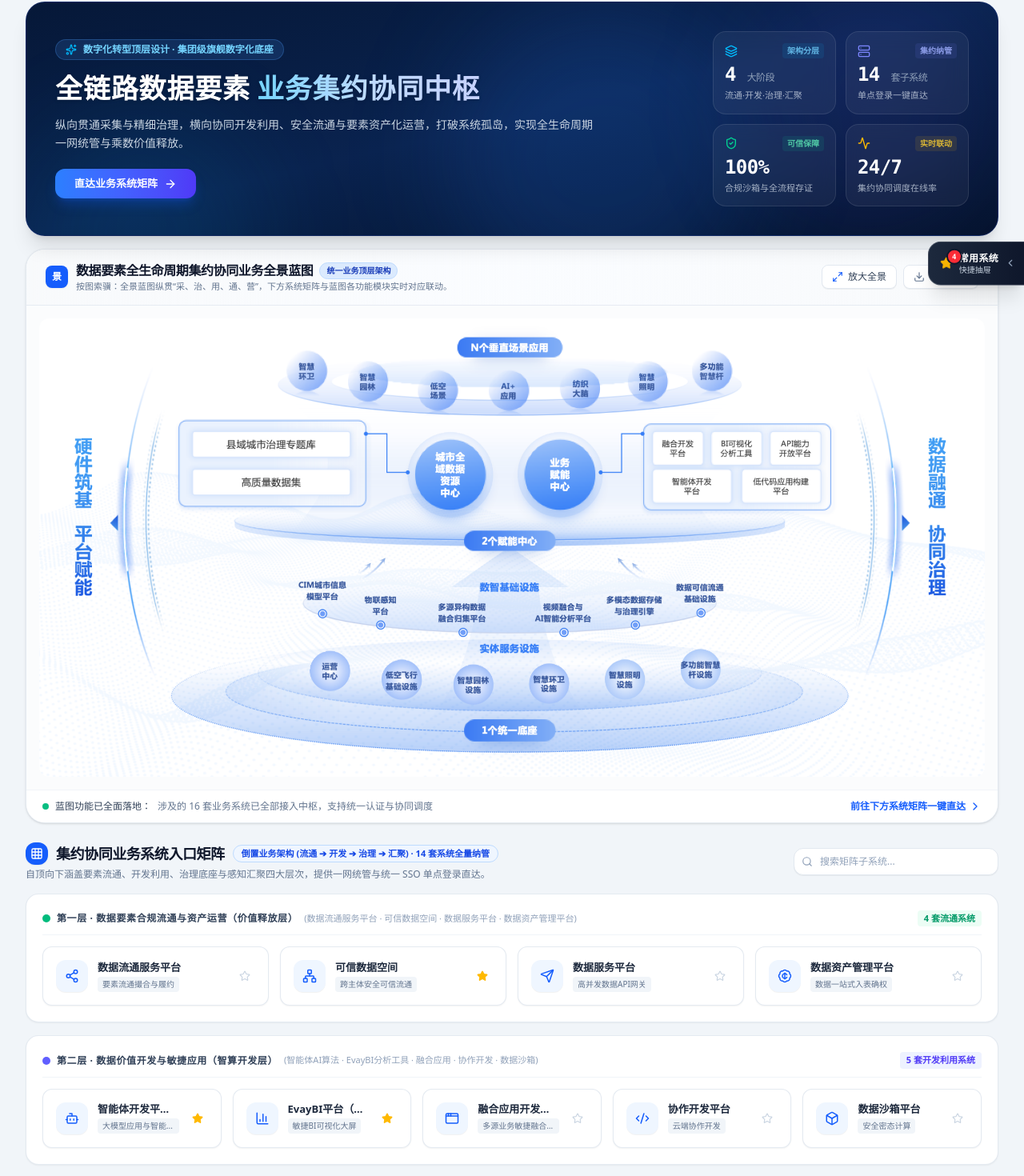
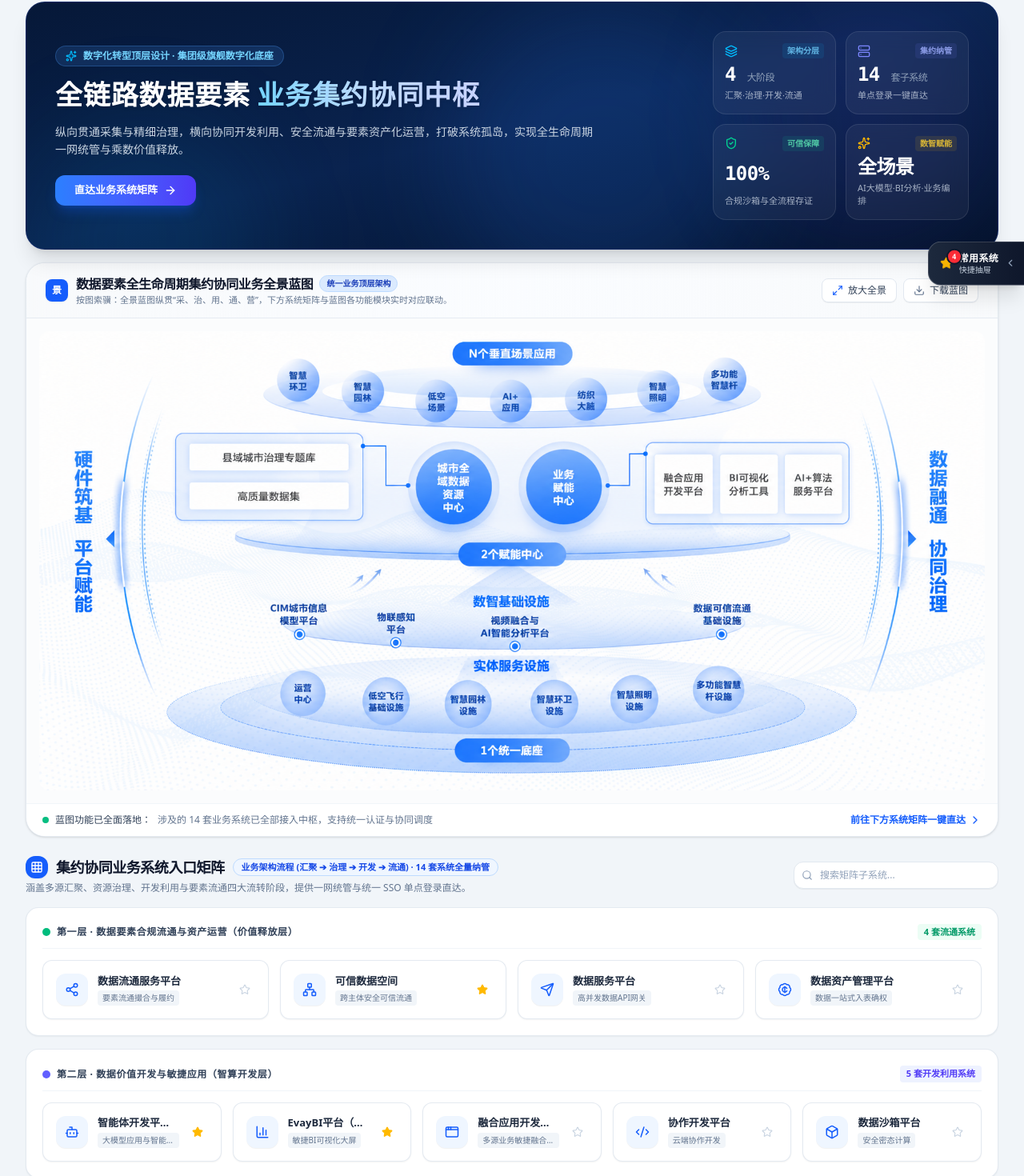
Before and after one commit to wmxnz123-dot/sjysyhd2, a React (Vite) app: page / in a window 1280 px wide. Shown: the part 71-1541 px from the top of the page at 80% size. Built offline with nearby package versions, Linux system fonts and the light colour scheme.

Commit message:
feat: update portal architecture blueprint and layout
- Replace architecture blueprint image (img05)
- Reorder business architecture flow to (汇聚➔治理➔开发➔流通)
- Refine system matrix description and UI labels
- Update iconography to reflect data intelligence focus

```diff
--- a/src/App.tsx
+++ b/src/App.tsx
@@ -267,7 +267,7 @@ export default function App() {
 
       {/* Main Content Area */}
       <main className="flex-1 w-[95%] max-w-[1680px] mx-auto pt-4 pb-4">
-        {/* 1. 门户第一屏：平台战略形象宣传 + img04.png 架构全景蓝图展台 */}
+        {/* 1. 门户第一屏：平台战略形象宣传 + img05.png 架构全景蓝图展台 */}
         <BlueprintHero
           onExploreSystems={() => handleQuickNavigate('lifecycle-section')}
           onExploreFavorites={() => setIsFavoriteDrawerOpen(true)}
--- a/src/components/BlueprintHero.tsx
+++ b/src/components/BlueprintHero.tsx
@@ -1,5 +1,5 @@
 import React, { useState } from 'react';
-import img04Asset from '../data/img04.png';
+import img05Asset from '../data/img05.png';
 import {
   Sparkles,
   Maximize2,
@@ -81,7 +81,7 @@ export const BlueprintHero: React.FC<BlueprintHeroProps> = ({
                 <span className="text-[10px] font-semibold text-sky-300/80 bg-sky-400/10 px-1.5 py-0.5 rounded">架构分层</span>
               </div>
               <div className="text-2xl font-black font-mono text-white tracking-tight">4 <span className="text-xs font-normal text-slate-400">大阶段</span></div>
-              <div className="text-[11px] text-slate-300/80 mt-0.5">流通·开发·治理·汇聚</div>
+              <div className="text-[11px] text-slate-300/80 mt-0.5">汇聚·治理·开发·流通</div>
             </div>
 
             <div className="bg-white/5 border border-white/10 rounded-2xl p-3.5 backdrop-blur-md flex flex-col justify-between">
@@ -104,17 +104,17 @@ export const BlueprintHero: React.FC<BlueprintHeroProps> = ({
 
             <div className="bg-white/5 border border-white/10 rounded-2xl p-3.5 backdrop-blur-md flex flex-col justify-between">
               <div className="flex items-center justify-between text-amber-400 mb-1">
-                <Activity className="w-4 h-4" />
-                <span className="text-[10px] font-semibold text-amber-300/80 bg-amber-400/10 px-1.5 py-0.5 rounded">实时联动</span>
+                <Sparkles className="w-4 h-4" />
+                <span className="text-[10px] font-semibold text-amber-300/80 bg-amber-400/10 px-1.5 py-0.5 rounded">数智赋能</span>
               </div>
-              <div className="text-2xl font-black font-mono text-white tracking-tight">24/7</div>
-              <div className="text-[11px] text-slate-300/80 mt-0.5">集约协同调度在线率</div>
+              <div className="text-2xl font-black font-mono text-white tracking-tight">全场景</div>
+              <div className="text-[11px] text-slate-300/80 mt-0.5">AI大模型·BI分析·业务编排</div>
             </div>
           </div>
         </div>
       </div>
 
-      {/* 2. img04.png 业务架构与中枢全景蓝图展台 (宣传门面 + 按图索引核心) */}
+      {/* 2. img05.png 业务架构与中枢全景蓝图展台 (宣传门面 + 按图索引核心) */}
       <div className="mt-4 bg-white rounded-3xl border border-slate-200/90 shadow-sm overflow-hidden">
         {/* 展台标题栏与工具栏 */}
         <div className="px-5 sm:px-6 py-3.5 bg-gradient-to-r from-slate-50 via-blue-50/30 to-slate-50 border-b border-slate-200/80 flex flex-wrap items-center justify-between gap-3">
@@ -150,7 +150,7 @@ export const BlueprintHero: React.FC<BlueprintHeroProps> = ({
             </button>
 
             <a
-              href="/img04.png"
+              href="/img05.png"
               download="数据要素全生命周期业务全景蓝图.png"
               className="inline-flex items-center gap-1.5 px-3 py-1.5 rounded-lg bg-white hover:bg-slate-100 text-slate-700 text-xs font-medium border border-slate-200 transition-colors shadow-2xs cursor-pointer"
               title="下载高清全景架构蓝图"
@@ -175,15 +175,15 @@ export const BlueprintHero: React.FC<BlueprintHeroProps> = ({
           </div>
 
           <img
-            src={img04Asset || '/img04.png'}
+            src={img05Asset || '/img05.png'}
             alt="数据要素全生命周期集约协同业务全景蓝图"
             className="w-full h-auto max-h-[580px] lg:max-h-[640px] object-contain rounded-xl select-none transition-transform duration-300 group-hover:scale-[1.006]"
             loading="eager"
             onLoad={() => setImageLoaded(true)}
             onError={(e) => {
               const target = e.currentTarget;
-              if (target.src !== '/img04.png') {
-                target.src = '/img04.png';
+              if (target.src !== '/img05.png') {
+                target.src = '/img05.png';
               }
             }}
           />
@@ -194,7 +194,7 @@ export const BlueprintHero: React.FC<BlueprintHeroProps> = ({
           <div className="flex items-center gap-2">
             <span className="w-2 h-2 rounded-full bg-emerald-500 animate-pulse" />
             <span className="font-medium text-slate-700">蓝图功能已全面落地：</span>
-            <span>涉及的 16 套业务系统已全部接入中枢，支持统一认证与协同调度</span>
+            <span>涉及的 14 套业务系统已全部接入中枢，支持统一认证与协同调度</span>
           </div>
 
           <button
@@ -220,12 +220,12 @@ export const BlueprintHero: React.FC<BlueprintHeroProps> = ({
 
             <div className="flex items-center gap-3">
               <a
-                href="/img04.png"
+                href="/img05.png"
                 download="数据要素全生命周期业务全景蓝图.png"
                 className="px-3 py-1.5 rounded-lg bg-white/10 hover:bg-white/20 text-white text-xs font-medium transition-colors flex items-center gap-1.5"
               >
                 <Download className="w-3.5 h-3.5" />
-                <span>下载原图 (1986×1104)</span>
+                <span>下载原图</span>
               </a>
 
               <button
@@ -242,7 +242,7 @@ export const BlueprintHero: React.FC<BlueprintHeroProps> = ({
           {/* Modal Body: Large responsive image */}
           <div className="flex-1 overflow-auto flex items-center justify-center p-2 sm:p-4">
             <img
-              src={img04Asset || '/img04.png'}
+              src={img05Asset || '/img05.png'}
               alt="全景蓝图高清研读"
               className="max-w-none w-auto max-h-[88vh] object-contain rounded-lg shadow-2xl border border-white/10"
             />
--- a/src/components/SystemCard.tsx
+++ b/src/components/SystemCard.tsx
@@ -28,7 +28,7 @@ export const SystemCard: React.FC<SystemCardProps> = ({
           : 'bg-white hover:bg-gradient-to-r hover:from-blue-50/50 hover:to-indigo-50/30 border border-slate-200/90 hover:border-blue-400 text-slate-800 hover:shadow-xs'
       }`}
       id={`system-card-${system.id}`}
-      title={`进入系统：${system.name} · ${system.coreCapability}${isBaseFoundation ? '（核心底座）' : ''}`}
+      title={`进入系统：${system.name} · ${system.coreCapability}`}
     >
       {/* Left: App Icon & System Quick Information */}
       <div className="flex items-center gap-3 min-w-0 flex-1">
@@ -53,11 +53,6 @@ export const SystemCard: React.FC<SystemCardProps> = ({
             >
               {system.name}
             </h4>
-            {isBaseFoundation && (
-              <span className="shrink-0 px-1.5 py-0.2 rounded text-[10px] font-bold bg-blue-500/30 text-blue-200 border border-blue-400/40">
-                核心底座
-              </span>
-            )}
           </div>
           <div className="mt-1 flex items-center gap-1.5">
             <span
--- a/src/components/SystemMatrixSection.tsx
+++ b/src/components/SystemMatrixSection.tsx
@@ -87,11 +87,11 @@ export const SystemMatrixSection: React.FC<SystemMatrixSectionProps> = ({
               集约协同业务系统入口矩阵
             </h2>
             <span className="inline-flex items-center px-2.5 py-0.5 rounded-full text-[11px] font-semibold bg-blue-50 text-blue-700 border border-blue-200">
-              倒置业务架构 (流通 ➔ 开发 ➔ 治理 ➔ 汇聚) · {systems.length} 套系统全量纳管
+              业务架构流程 (汇聚 ➔ 治理 ➔ 开发 ➔ 流通) · {systems.length} 套系统全量纳管
             </span>
           </div>
           <p className="text-xs text-slate-500 mt-1">
-            自顶向下涵盖要素流通、开发利用、治理底座与感知汇聚四大层次，提供一网统管与统一 SSO 单点登录直达。
+            涵盖多源汇聚、资源治理、开发利用与要素流通四大流转阶段，提供一网统管与统一 SSO 单点登录直达。
           </p>
         </div>
 
@@ -132,9 +132,6 @@ export const SystemMatrixSection: React.FC<SystemMatrixSectionProps> = ({
                 <span className="text-xs font-bold uppercase tracking-wider text-slate-700">
                   第一层 · 数据要素合规流通与资产运营（价值释放层）
                 </span>
-                <span className="text-[11px] text-slate-400 font-medium">
-                  (数据流通服务平台 · 可信数据空间 · 数据服务平台 · 数据资产管理平台)
-                </span>
               </div>
               <span className="text-[11px] text-emerald-600 font-semibold bg-emerald-50 px-2 py-0.5 rounded">
                 {filteredCirculation.length} 套流通系统
@@ -164,9 +161,6 @@ export const SystemMatrixSection: React.FC<SystemMatrixSectionProps> = ({
                 <span className="text-xs font-bold uppercase tracking-wider text-slate-700">
                   第二层 · 数据价值开发与敏捷应用（智算开发层）
                 </span>
-                <span className="text-[11px] text-slate-400 font-medium">
-                  (智能体AI算法 · EvayBI分析工具 · 融合应用 · 协作开发 · 数据沙箱)
-                </span>
               </div>
               <span className="text-[11px] text-indigo-600 font-semibold bg-indigo-50 px-2 py-0.5 rounded">
                 {filteredDevelopment.length} 套开发利用系统
@@ -194,10 +188,7 @@ export const SystemMatrixSection: React.FC<SystemMatrixSectionProps> = ({
               <div className="flex items-center gap-2">
                 <div className="w-2.5 h-2.5 rounded-full bg-cyan-400 animate-pulse" />
                 <span className="text-xs font-bold uppercase tracking-wider text-white">
-                  第三层 · 数据资源治理底座（基石底座）
-                </span>
-                <span className="text-[11px] text-blue-300 font-medium">
-                  (数据资源治理平台 · CIM 城市信息模型平台 · 数据标注平台)
+                  第三层 · 数据资源治理底座（基石底座层）
                 </span>
               </div>
               <span className="text-[11px] text-cyan-200 font-bold bg-cyan-500/20 border border-cyan-400/30 px-2.5 py-0.5 rounded-full">
@@ -229,9 +220,6 @@ export const SystemMatrixSection: React.FC<SystemMatrixSectionProps> = ({
                 <span className="text-xs font-bold uppercase tracking-wider text-slate-700">
                   第四层 · 物理世界感知与多源汇聚（源头接入层）
                 </span>
-                <span className="text-[11px] text-slate-400 font-medium">
-                  (物联网感知平台 · 视频融合与分析平台)
-                </span>
               </div>
               <span className="text-[11px] text-blue-600 font-semibold bg-blue-50 px-2 py-0.5 rounded">
                 {filteredCollection.length} 套感知汇聚系统
```
Also changed, not shown: public/img05.png (added), src/data/img05.png (added).
